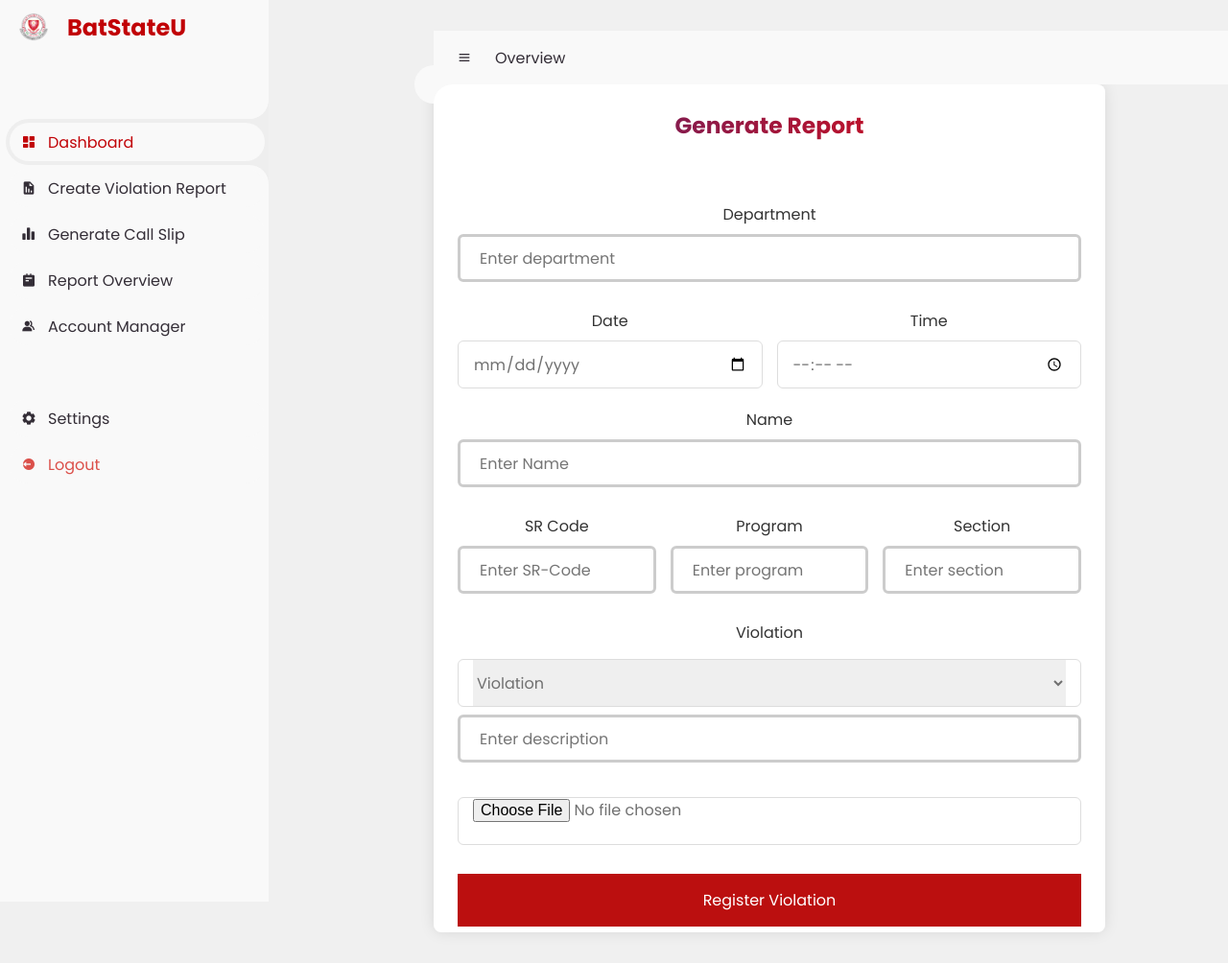
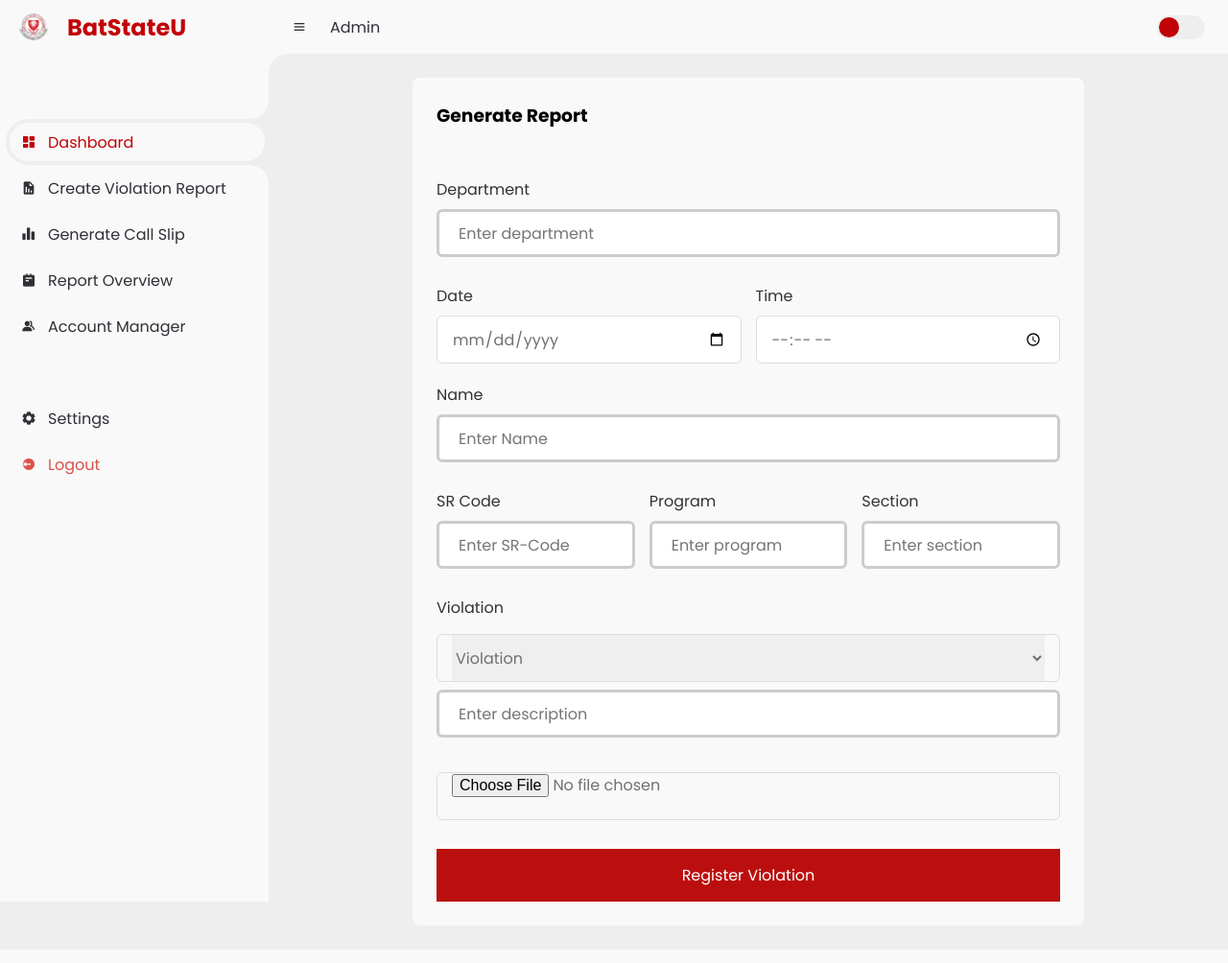
Before and after one commit to niellecuevas/sia-project, a PHP site: page /generatereport.php in a window 1280 px wide. Shown: the whole page at 96% size. After the commit the page ends 940 px from the top, so only its background shows below. Run offline with PHP 8.4, Linux system fonts and the light colour scheme; some libraries are stand-ins or nearby versions.

Commit message:
Integrated sidebar in generate report php

```diff
--- a/SIA FINAL PROJECT/components/sidebar.php
+++ b/SIA FINAL PROJECT/components/sidebar.php
@@ -72,7 +72,7 @@
 		<!-- NAVBAR -->
 		<nav>
 			<i class='bx bx-menu' ></i>
-			<a href="#" class="nav-link">Overview</a>
+			<a href="#" class="nav-link">Admin</a>
 			<form action="#">
 				<div class="form-input">
 					<input type="search" placeholder="Search...">
--- a/SIA FINAL PROJECT/css/generatereport.css
+++ b/SIA FINAL PROJECT/css/generatereport.css
@@ -5,13 +5,20 @@
   position: relative;
   max-width: 700px;
   width: 100%;
-  background: #fff;
+  background: #f9f9f9;
   padding: 25px;
   border-radius: 8px;
-  box-shadow: 0 0 15px rgba(0, 0, 0, 0.1);
   max-height: calc(100vh - 56px);
 	overflow-y: auto;
+  margin:auto;
+  margin-top: 25px;
+  margin-bottom: 25px;
 }
+
+.container::-webkit-scrollbar {
+  display: none;
+}
+
 .container header {
   font-size: 1.5rem;
   color: #333;
--- a/SIA FINAL PROJECT/generatereport.php
+++ b/SIA FINAL PROJECT/generatereport.php
@@ -2,9 +2,9 @@
 <!DOCTYPE html>
 <html>
 <head>
-    <link rel="stylesheet" href="css/dashboard.css">
+
     <link rel="stylesheet" href="css/generatereport.css">
-    <link rel="stylesheet" href="css/responsivedashboard.css">
+
 	<link rel="stylesheet" href="https://cdnjs.cloudflare.com/ajax/libs/font-awesome/4.7.0/css/font-awesome.min.css">
     <link rel="stylesheet" href="https://cdnjs.cloudflare.com/ajax/libs/font-awesome/5.15.3/css/all.min.css">
 	<title>Generate Report Student Conduct Management System</title>
```
